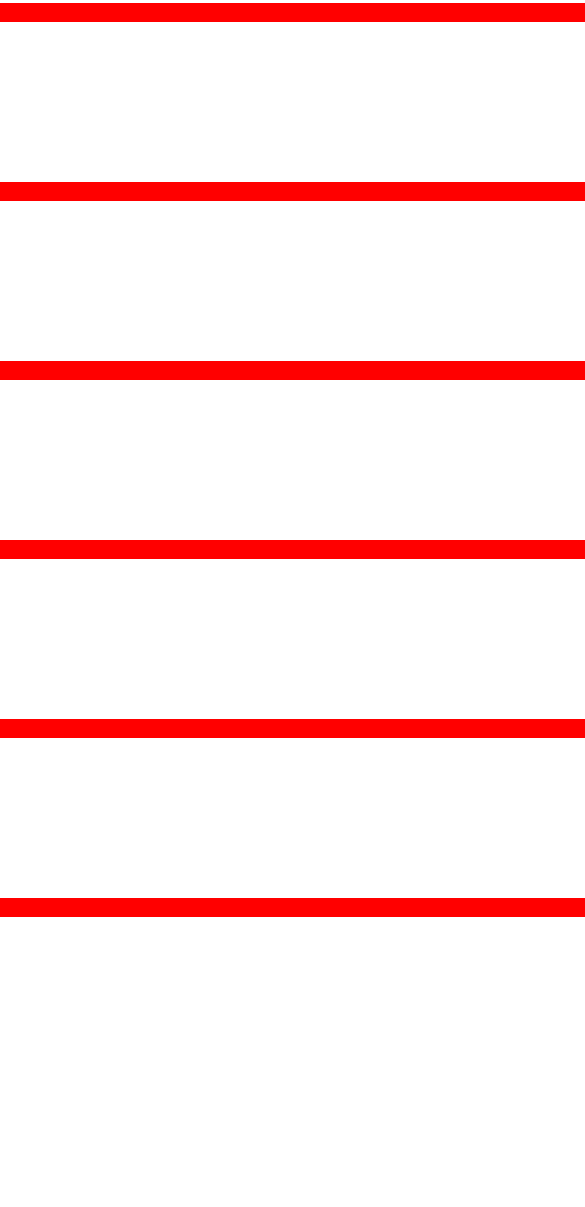
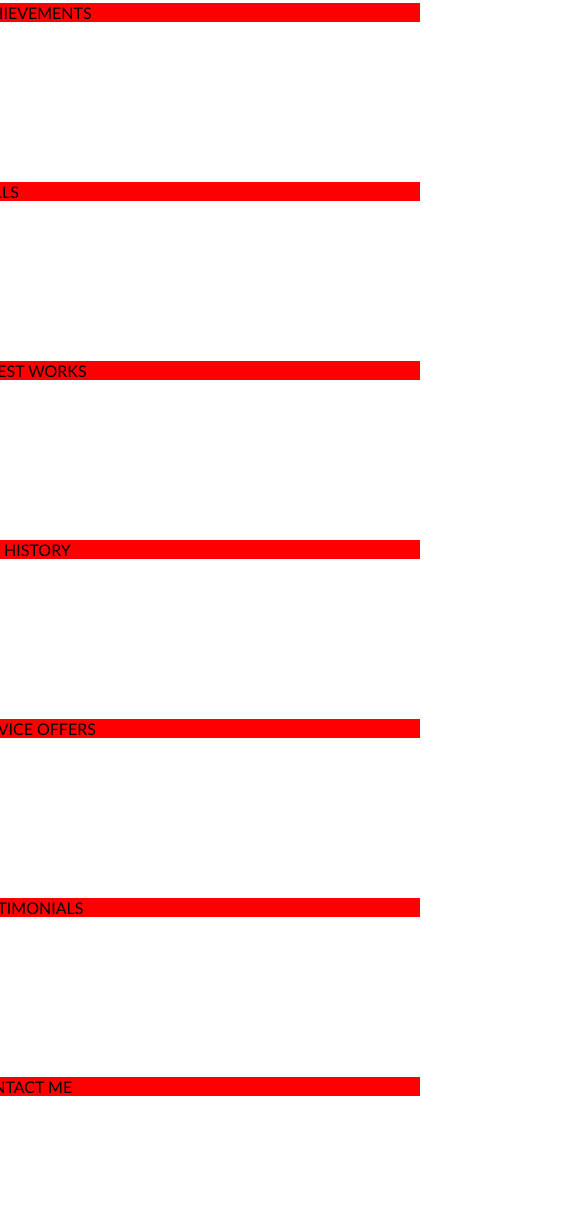
Before and after one commit to EmilisJ/8-portfolio, a plain HTML site: page index.html in a window 390 px wide. Shown: the part 793-2000 px from the top of the page, 585 px wide, since content can reach past the window. Before the commit the page ends 1790 px from the top, so only its background shows below. Drawn offline with Linux system fonts and the light colour scheme.

Commit message:
improved responsiveness

```diff
--- a/css/layout.css
+++ b/css/layout.css
@@ -1,5 +1,5 @@
 body,
-body *{
+body * {
     margin: 0;
     padding: 0;
     text-align: top;
@@ -7,18 +7,49 @@ body *{
     font-family: 'Gill Sans', 'Gill Sans MT', Calibri, 'Trebuchet MS', sans-serif;
 }
 
-.container{
+.container {
     display: inline-block;
     width: 100%;
     padding: 80px 0;
 }
-    .row{
+    .row {
         display: inline-block;
         width: 1200px;
         margin: 0 calc((100% - 1200px) / 2);
         background: red;
     }
+
     @media ( max-width: 1300px ) {
-        width: 1200px;
-        margin: 0 calc((100% - 1200px) / 2);
+        .container > .row {
+            width: 1000px;
+            margin: 0 calc((100% - 1000px) / 2);
+        }
     }
+
+    @media ( max-width: 1100px ) {
+        .container > .row {
+            width: 800px;
+            margin: 0 calc((100% - 800px) / 2);
+        }
+    }
+
+    @media ( max-width: 900px ) {
+        .container > .row {
+            width: 600px;
+            margin: 0 calc((100% - 600px) / 2);
+        }
+    }
+
+    @media ( max-width: 700px ) {
+        .container > .row {
+            width: 500px;
+            margin: 0 calc((100% - 500px) / 2)
+        }
+    }
+
+    @media ( max-width: 550px ) {
+        .container > .row {
+            width: 450px;
+            margin: 0 calc((100% - 450px) / 2);
+        }
+    }
--- a/index.html
+++ b/index.html
@@ -20,15 +20,15 @@
 </head>
 <body>
 
-    <header class="container">
-        <div id="header" class="row">
+    <header id="main_header" class="container">
+        <div class="row">
             HEADER
         </div>
     </header>
 
     <div id="hero" class="container">
         <div class="row">
-           HERO
+            HERO
         </div>
     </div>
 
@@ -46,7 +46,7 @@
 
     <div id="achievements" class="container">
         <div class="row">
-            achievements
+            ACHIEVEMENTS
         </div>
     </div>
 
@@ -56,29 +56,45 @@
         </div>
     </div>
 
+    <div id="latest_works" class="container">
+        <div class="row">
+            LATEST WORKS
+        </div>
+    </div>
+
+    <div id="job_history" class="container">
+        <div class="row">
+            JOB HISTORY
+        </div>
+    </div>
+
+    <div id="service_offers" class="container">
+        <div class="row">
+            SERVICE OFFERS
+        </div>
+    </div>
+
     <div id="testimonials" class="container">
         <div class="row">
-            HEADER
+            TESTIMONIALS
         </div>
     </div>
 
     <div id="contact_me" class="container">
         <div class="row">
-            HEADER
-        </div>
-   </div>
-
-    <div class="container">
-        <div class="row">
-            HEADER
+            CONTACT ME
         </div>
     </div>
 
-    <footer class="container">
+    <footer id="main_footer" class="container">
         <div class="row">
-            HEADER
+            FOOTER
         </div>
     </footer>
+
+    <div id="back_to_top">
+        BACK TO TOP
+    </div>
 
     <script src="js/data.js"></script>
     <script src="js/functions.js"></script>
```
